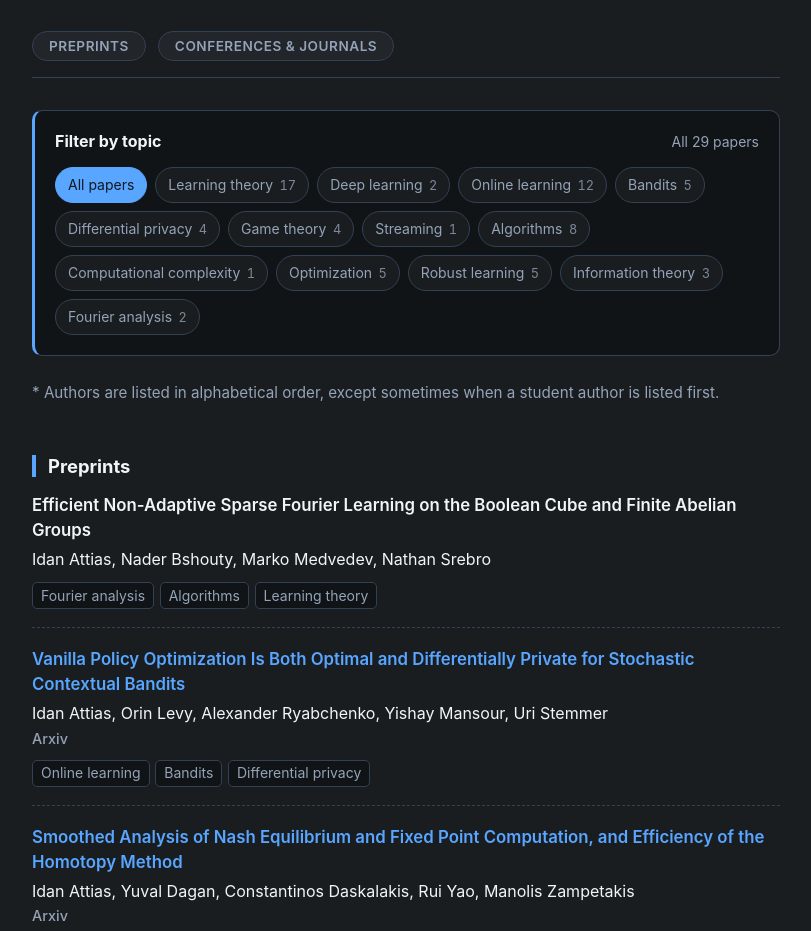
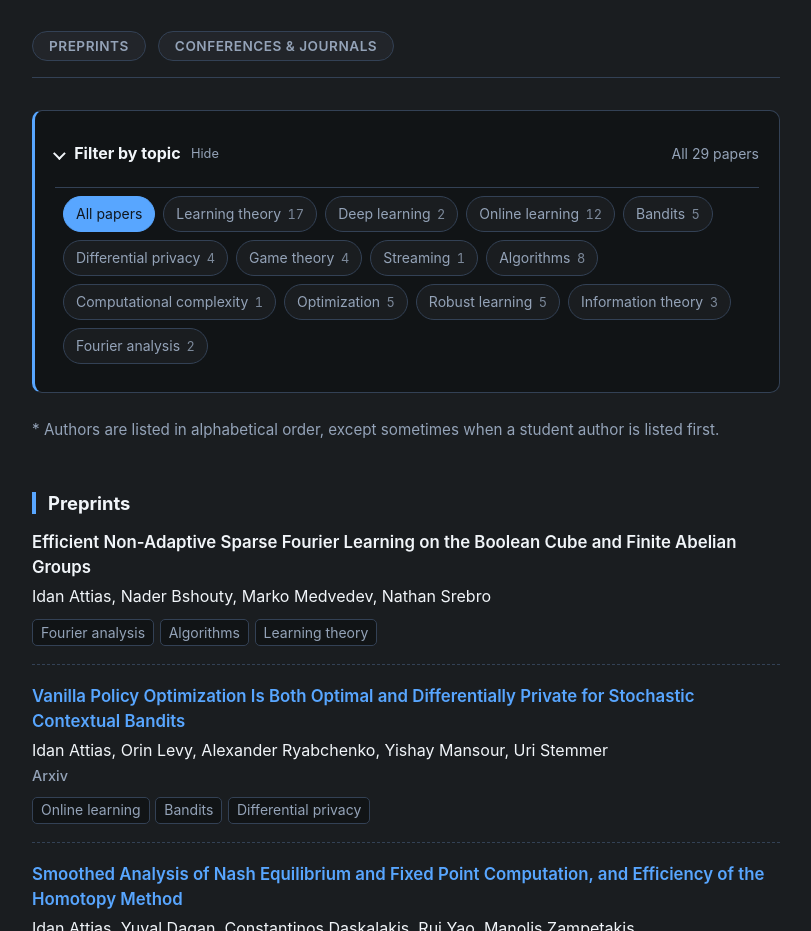
Before and after one commit to Attisius/Attisius.github.io, a plain HTML site: page index.html in a window 1280 px wide. Shown: the part 1320-2251 px from the top of the page, without its empty margins (404-1215 px from the left). Drawn offline with Linux system fonts and the light colour scheme.

Commit message:
Update index.html

```diff
--- a/index.html
+++ b/index.html
@@ -484,8 +484,49 @@ button:focus-visible, a:focus-visible, select:focus-visible {
   gap: .6rem 1rem;
 }
 .topic-panel h3 { font-size: 1rem; font-weight: 650; }
+.topic-toggle {
+  display: inline-flex;
+  align-items: center;
+  gap: .65rem;
+  min-height: 44px;
+  padding: .25rem 0;
+  border: 0;
+  background: none;
+  color: var(--text-main);
+  font: inherit;
+  cursor: pointer;
+  text-align: left;
+}
+.topic-toggle:hover { color: var(--accent); }
+.topic-chevron {
+  width: .55rem;
+  height: .55rem;
+  flex-shrink: 0;
+  border-right: 2px solid currentColor;
+  border-bottom: 2px solid currentColor;
+  transform: rotate(-45deg);
+  transition: transform .15s ease;
+}
+.topic-toggle[aria-expanded="true"] .topic-chevron { transform: rotate(45deg); }
+.topic-toggle-hint { color: var(--text-muted); font-size: .8rem; font-weight: 400; }
+.topic-panel-status { display: flex; align-items: center; flex-wrap: wrap; gap: .5rem .75rem; }
+.topic-panel-status .topic-reset { min-height: 36px; font-size: .875rem; }
 .topic-result-count { font-size: .875rem; color: var(--text-muted); }
-.topic-options { display: flex; flex-wrap: wrap; gap: .5rem; margin: 1rem 0 0; }
+.topic-options {
+  display: flex;
+  flex-wrap: wrap;
+  align-content: flex-start;
+  gap: .5rem;
+  max-height: min(12rem, 40vh);
+  overflow-y: auto;
+  overscroll-behavior-y: contain;
+  scrollbar-width: thin;
+  scrollbar-color: var(--text-muted) var(--light-bg);
+  scrollbar-gutter: stable;
+  margin: .75rem 0 0;
+  padding: .5rem;
+  border-top: 1px solid var(--border);
+}
 .topic-chip, .paper-topic {
   color: var(--text-muted);
   background: var(--content-bg);
@@ -664,9 +705,19 @@ body.dark-mode .topic-chip[aria-pressed="true"] { color: #101820; }
 
             <div class="topic-panel" id="topic-panel" aria-labelledby="topic-panel-title">
                 <div class="topic-panel-header">
-                    <h3 id="topic-panel-title">Filter by topic</h3>
-                    <span class="topic-result-count" id="topic-result-count" role="status" aria-live="polite">All 29 papers</span>
+                    <h3 id="topic-panel-title">
+                        <button type="button" class="topic-toggle" id="topic-toggle" aria-expanded="true" aria-controls="topic-controls">
+                            <span class="topic-chevron" aria-hidden="true"></span>
+                            <span>Filter by topic</span>
+                            <span class="topic-toggle-hint" id="topic-toggle-hint" aria-hidden="true">Hide</span>
+                        </button>
+                    </h3>
+                    <div class="topic-panel-status">
+                        <span class="topic-result-count" id="topic-result-count" role="status" aria-live="polite">All 29 papers</span>
+                        <button type="button" class="topic-reset" id="topic-clear" hidden>Clear filters</button>
+                    </div>
                 </div>
+                <div id="topic-controls">
                 <div class="topic-options" role="group" aria-label="Filter publications by research topic">
                     <button type="button" class="topic-chip" id="all-topics" aria-pressed="true">All papers</button>
                     <button type="button" class="topic-chip" data-topic="learning-theory" aria-pressed="false">Learning theory<span class="topic-total" aria-hidden="true">17</span></button>
@@ -690,6 +741,7 @@ body.dark-mode .topic-chip[aria-pressed="true"] { color: #101820; }
                             <option value="all">All selected topics</option>
                         </select></span>
                     </label>
+                </div>
             </div>
             <div class="topic-empty" id="topic-empty" hidden>
                 <p>No papers match this combination of topics.</p>
@@ -1223,6 +1275,16 @@ body.dark-mode .topic-chip[aria-pressed="true"] { color: #101820; }
   'use strict';
   const root = document.getElementById('publications');
   const panel = document.getElementById('topic-panel');
+  const topicToggle = document.getElementById('topic-toggle');
+  const topicControls = document.getElementById('topic-controls');
+  const clearFilters = document.getElementById('topic-clear');
+
+  function setExpanded(expanded) {
+    topicToggle.setAttribute('aria-expanded', String(expanded));
+    topicControls.hidden = !expanded;
+    document.getElementById('topic-toggle-hint').textContent = expanded ? 'Hide' : 'Show';
+  }
+  topicToggle.addEventListener('click', () => setExpanded(topicControls.hidden));
   const entries = [...root.querySelectorAll('.pub-entry[data-topics]')];
   const groups = [...root.querySelectorAll('.publication-group')];
   const chips = [...panel.querySelectorAll('.topic-chip[data-topic]')];
@@ -1262,6 +1324,7 @@ body.dark-mode .topic-chip[aria-pressed="true"] { color: #101820; }
       button.setAttribute('aria-pressed', String(selected.has(button.dataset.topic)));
     }
     all.setAttribute('aria-pressed', String(selected.size === 0));
+    clearFilters.hidden = selected.size === 0;
     document.getElementById('topic-result-count').textContent = selected.size
       ? `${shown} of ${entries.length} papers`
       : `All ${entries.length} papers`;
@@ -1294,15 +1357,22 @@ body.dark-mode .topic-chip[aria-pressed="true"] { color: #101820; }
       selected.add(button.dataset.topic);
       match.value = 'any';
       update();
-      chips.find(chip => chip.dataset.topic === button.dataset.topic).focus({preventScroll: true});
+      setExpanded(true);
       panel.scrollIntoView({block: 'start', behavior: 'instant'});
+      const chip = chips.find(chip => chip.dataset.topic === button.dataset.topic);
+      chip.focus({preventScroll: true});
+      chip.scrollIntoView({block: 'nearest', behavior: 'instant'});
     });
   }
   function reset() { selected.clear(); match.value = 'any'; update(); }
   all.addEventListener('click', reset);
+  clearFilters.addEventListener('click', () => {
+    reset();
+    topicToggle.focus({preventScroll: true});
+  });
   document.getElementById('empty-reset').addEventListener('click', () => {
     reset();
-    all.focus({preventScroll: true});
+    (topicControls.hidden ? topicToggle : all).focus({preventScroll: true});
   });
   match.addEventListener('change', () => update());
   window.addEventListener('popstate', () => { readURL(); update(false); });
```
